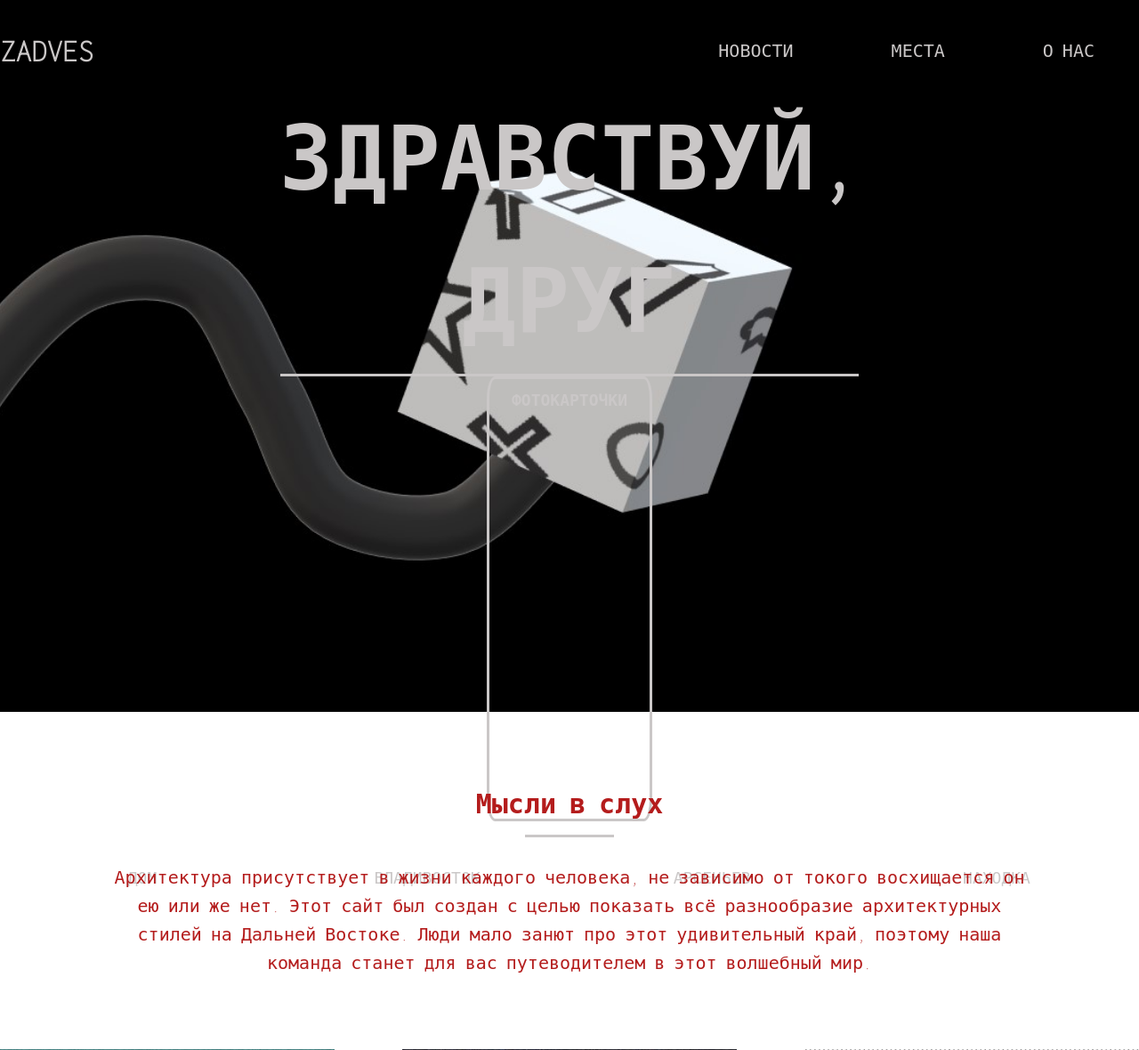
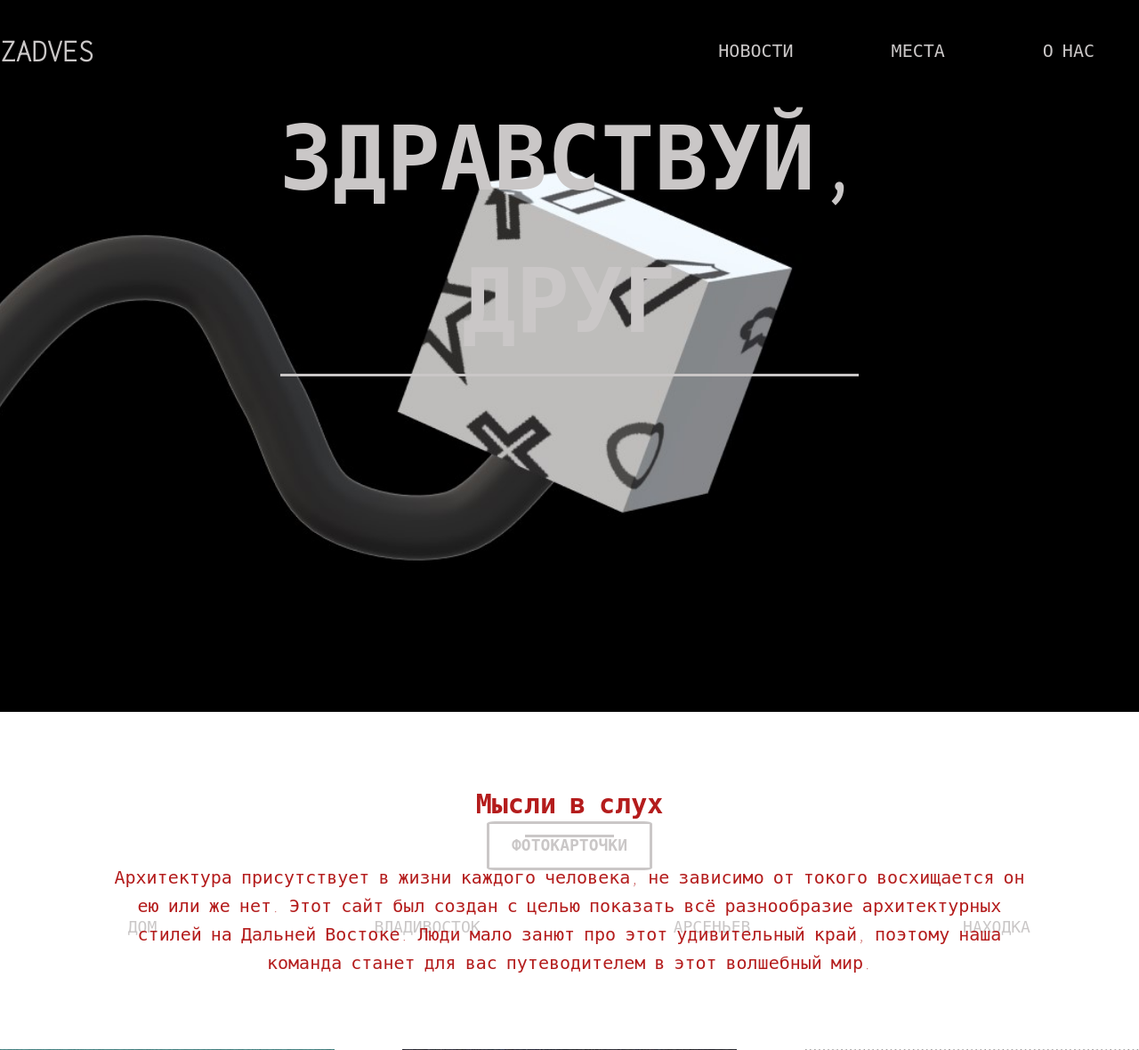
Before and after one commit to ZadVes/nikSite, a PHP site: page / in a window 1280 px wide. Shown: the top 1180 px of the page at 89% size. Run offline with PHP 8.4, Linux system fonts and the light colour scheme.

Commit message:
Update style.css

```diff
--- a/style.css
+++ b/style.css
@@ -121,7 +121,7 @@ h1, h2, h3, h4, h5, h6{
     color: rgb(202, 199, 199);
     text-transform: uppercase;
     text-decoration: none;
-    height: 500px;
+    margin: 500px auto 0;
     border-radius: 5%;
 
     transition: background .2s linear, color .2s linear;
@@ -322,7 +322,7 @@ h1, h2, h3, h4, h5, h6{
     color: rgb(202, 199, 199);
 }
 
-@media screen and(max-height: 627px){
+@media screen and(max-height: 620px){
     .knopka{
         margin: 250px auto 0;
     }
```
